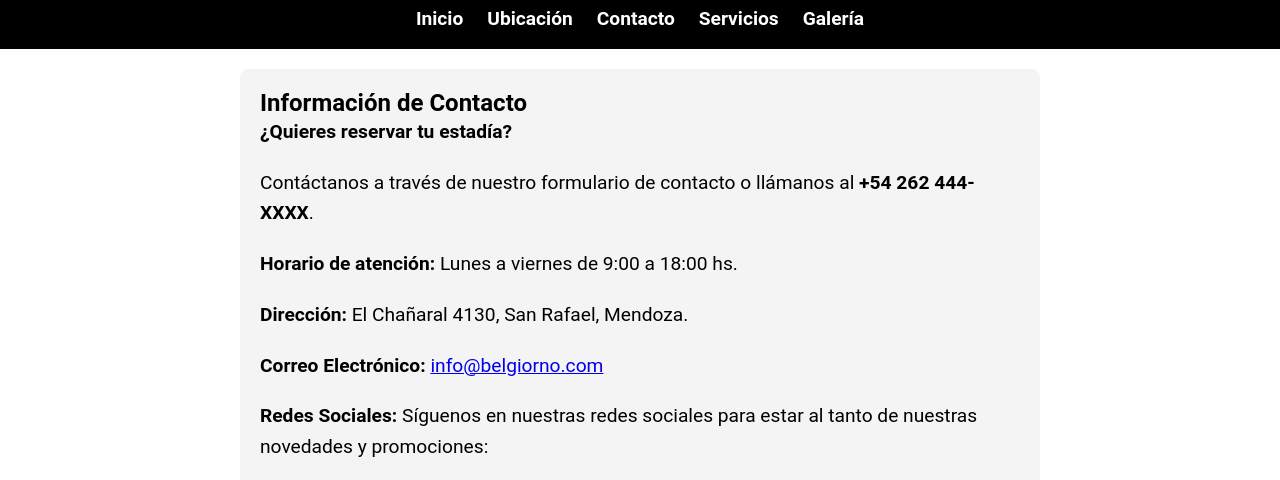
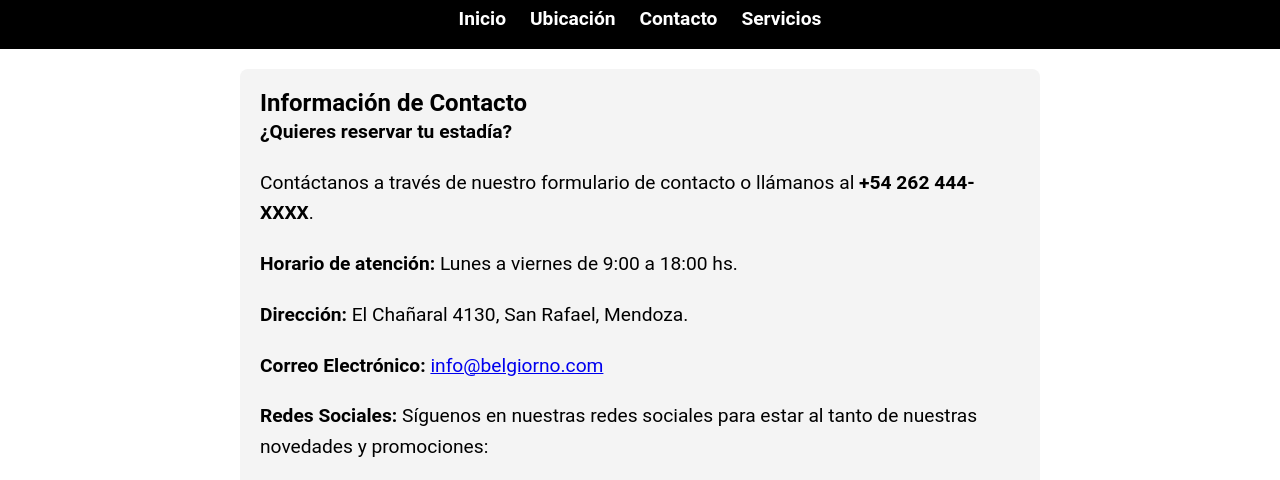
Before and after one commit to azuladap/ProyectoFinal-Parra, a plain HTML site: page pages/contacto.html in a window 1280 px wide. Shown: the part 262-742 px from the top of the page. Drawn offline with Linux system fonts and the light colour scheme.

Commit message:
elimine galeria

```diff
--- a/pages/contacto.html
+++ b/pages/contacto.html
@@ -20,7 +20,7 @@
         <li><a href="ubicacion.html">Ubicación</a></li>
         <li><a href="contacto.html">Contacto</a></li>
         <li><a href="servicio.html">Servicios</a></li>
-        <li><a href="galeria.html">Galería</a></li>
+
       </ul>
     </nav>
   </header>
```
